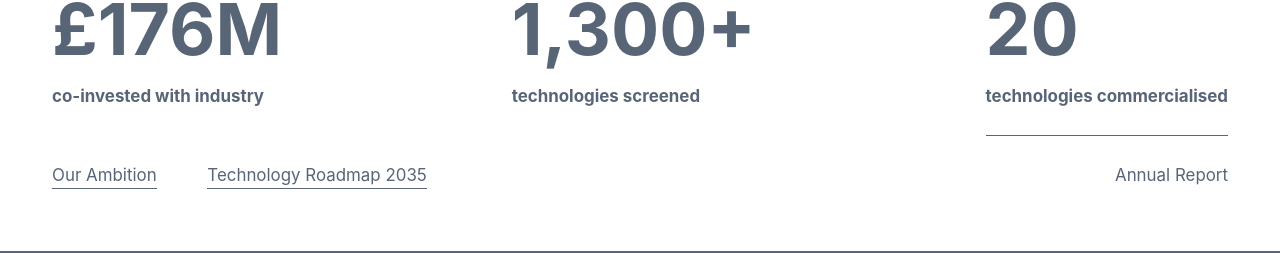
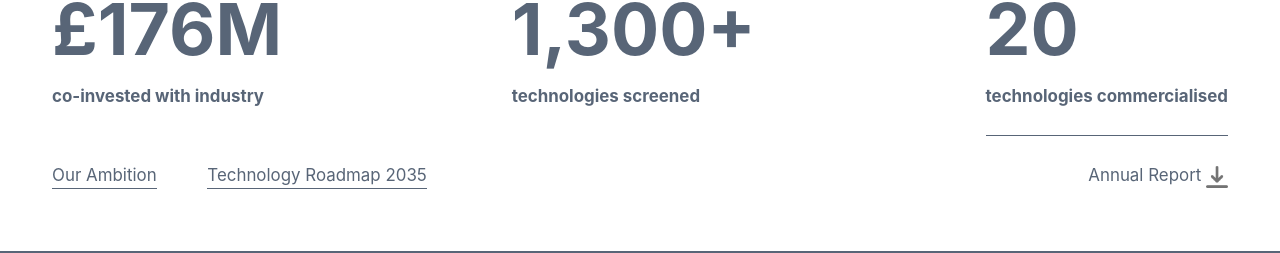
Before and after one commit to matthill1/nztc-rough-sketch, a React (Vite) app: page / in a window 1280 px wide. Shown: the part 1650-1903 px from the top of the page. Built offline with nearby package versions, Linux system fonts and the light colour scheme.

Commit message:
Add download png

```diff
--- a/src/components/HowWeWork.css
+++ b/src/components/HowWeWork.css
@@ -68,6 +68,12 @@
     color:var(--blue-grey);
 }
 
+#how-we-work .links img.download{
+    height:1.3em;
+    vertical-align: middle;
+    filter:contrast(0.1);
+}
+
 #how-we-work .links a:nth-of-type(2),#how-we-work .links a:nth-of-type(1){
     border-bottom:1px solid var(--blue-grey);
 }
--- a/src/components/HowWeWork.jsx
+++ b/src/components/HowWeWork.jsx
@@ -58,7 +58,7 @@ function HowWeWork() {
             <div class="links">
               <a href="#">Our Ambition</a>
               <a href="#">Technology Roadmap 2035</a>
-              <a href="#">Annual Report</a>
+              <a href="#">Annual Report <img src="/download.png" className='download'/></a>
             </div>
 
             </motion.div>
```
Also changed, not shown: public/download.png (added).
